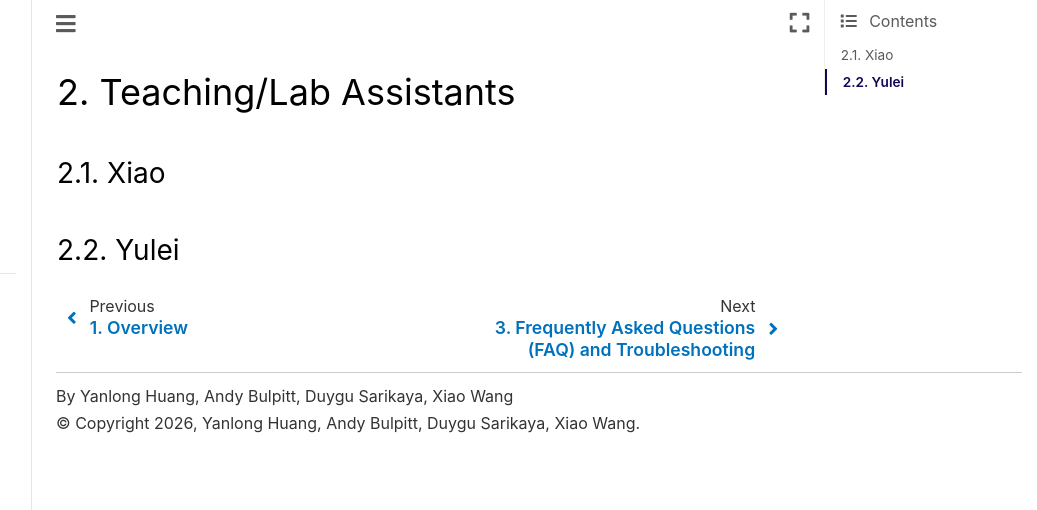
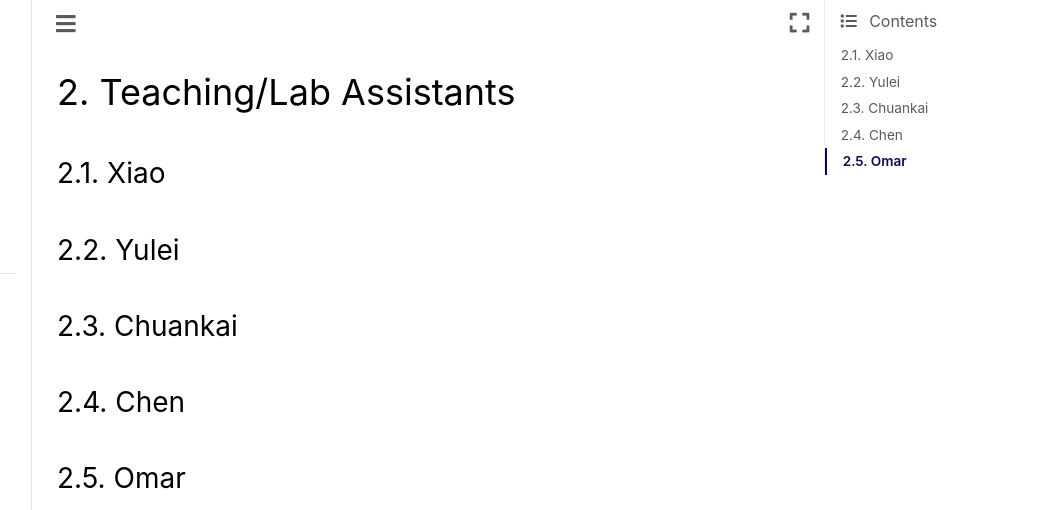
Before and after one commit to xiao-wang007/xiao-wang007.github.io, a plain HTML site: page teaching-assistants.html in a window 1280 px wide. Shown: the top 510 px of the page, 243-1280 px from the left. Drawn offline with Linux system fonts and the light colour scheme.

Commit message:
updating the web

```diff
--- a/teaching-assistants.html
+++ b/teaching-assistants.html
@@ -205,6 +205,21 @@
    2.2. Yulei
   </a>
  </li>
+ <li class="toc-h2 nav-item toc-entry">
+  <a class="reference internal nav-link" href="#chuankai">
+   2.3. Chuankai
+  </a>
+ </li>
+ <li class="toc-h2 nav-item toc-entry">
+  <a class="reference internal nav-link" href="#chen">
+   2.4. Chen
+  </a>
+ </li>
+ <li class="toc-h2 nav-item toc-entry">
+  <a class="reference internal nav-link" href="#omar">
+   2.5. Omar
+  </a>
+ </li>
 </ul>
 
             </nav>
@@ -235,6 +250,21 @@
    2.2. Yulei
   </a>
  </li>
+ <li class="toc-h2 nav-item toc-entry">
+  <a class="reference internal nav-link" href="#chuankai">
+   2.3. Chuankai
+  </a>
+ </li>
+ <li class="toc-h2 nav-item toc-entry">
+  <a class="reference internal nav-link" href="#chen">
+   2.4. Chen
+  </a>
+ </li>
+ <li class="toc-h2 nav-item toc-entry">
+  <a class="reference internal nav-link" href="#omar">
+   2.5. Omar
+  </a>
+ </li>
 </ul>
 
                         </nav>
@@ -255,6 +285,15 @@
 </div>
 <div class="section" id="yulei">
 <h2><span class="section-number">2.2. </span>Yulei<a class="headerlink" href="#yulei" title="Permalink to this headline">¶</a></h2>
+</div>
+<div class="section" id="chuankai">
+<h2><span class="section-number">2.3. </span>Chuankai<a class="headerlink" href="#chuankai" title="Permalink to this headline">¶</a></h2>
+</div>
+<div class="section" id="chen">
+<h2><span class="section-number">2.4. </span>Chen<a class="headerlink" href="#chen" title="Permalink to this headline">¶</a></h2>
+</div>
+<div class="section" id="omar">
+<h2><span class="section-number">2.5. </span>Omar<a class="headerlink" href="#omar" title="Permalink to this headline">¶</a></h2>
 </div>
 </div>
 
```
Also changed, not shown: _sources/teaching-assistants.md.txt, searchindex.js.
